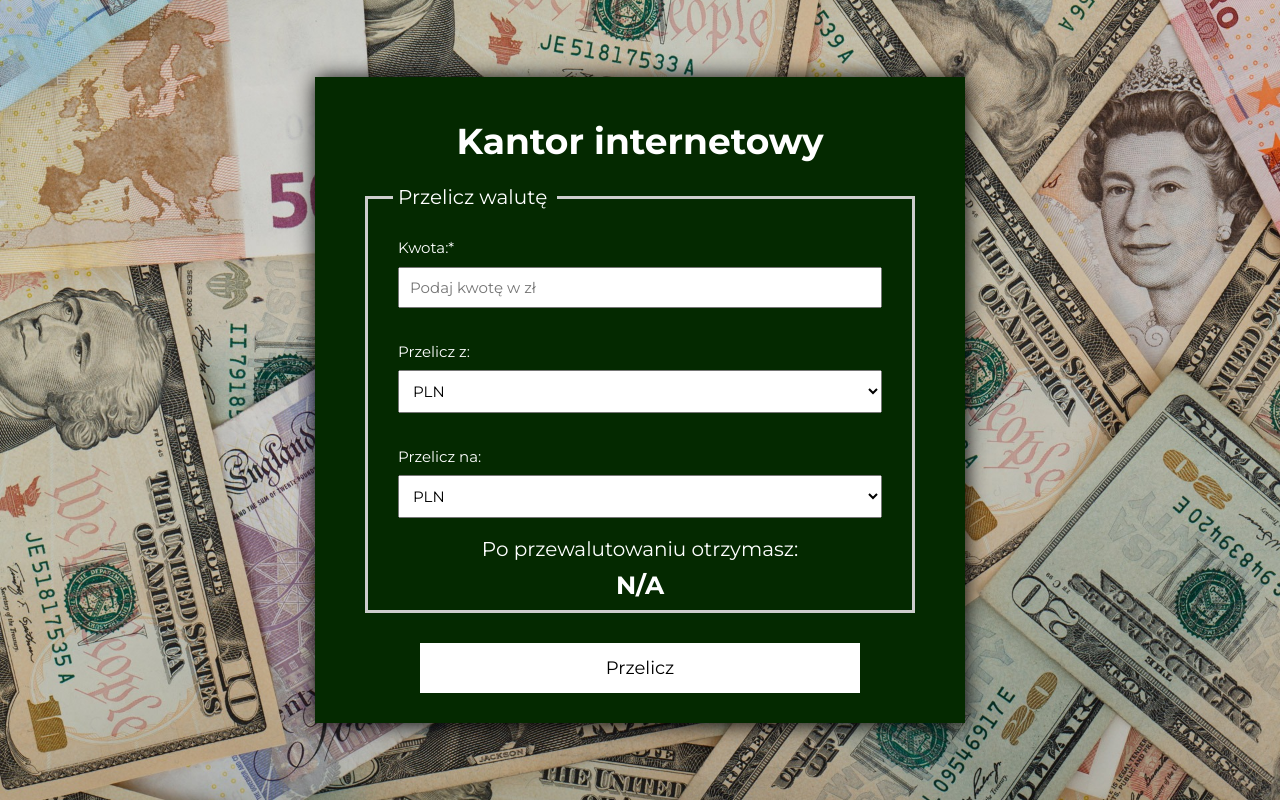
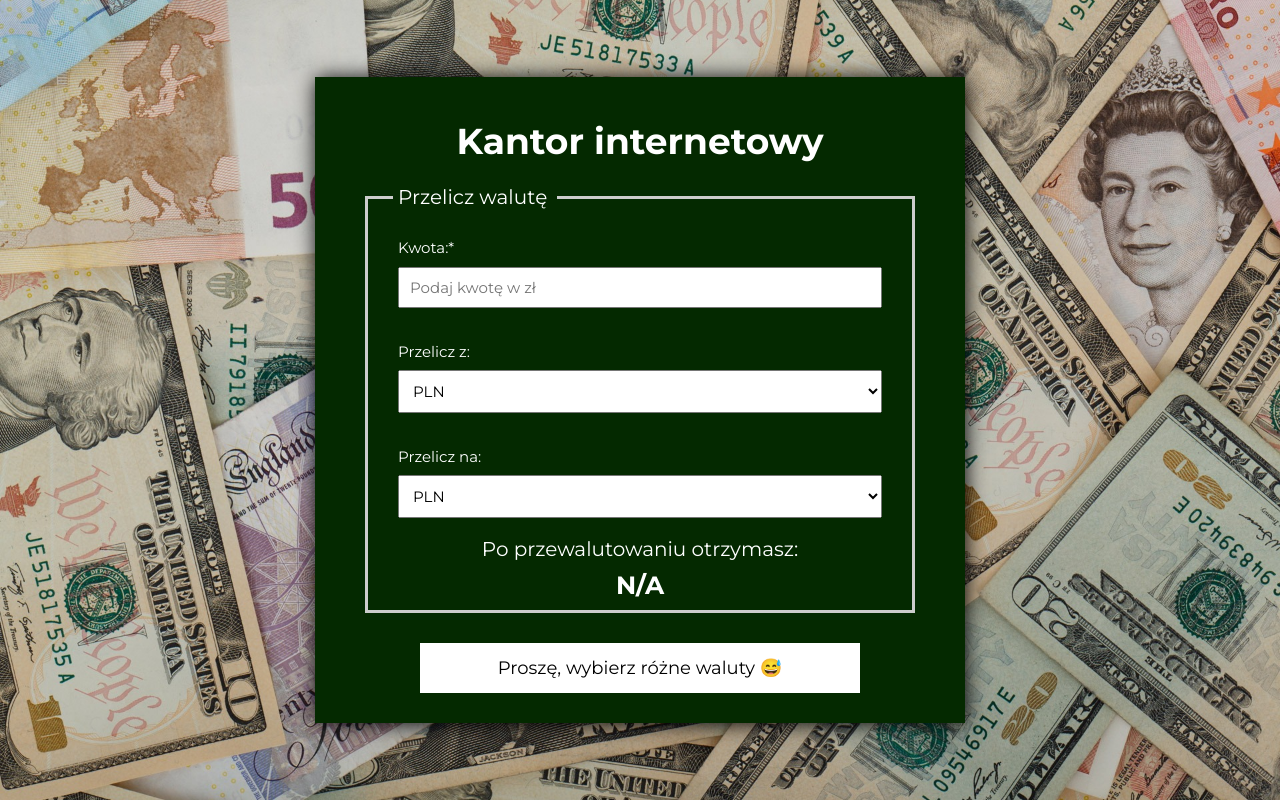
Before and after one commit to matgrd/currency-converter-react, a React (Create React App) app: page / in a window 1280 px wide. Built offline with nearby package versions, Linux system fonts and the light colour scheme.

Commit message:
if inputCurrency = outputCurrency button disabled

```diff
--- a/src/Form/Button/index.js
+++ b/src/Form/Button/index.js
@@ -1,5 +1,15 @@
 import "./style.css";
 
-const Button = () => <button className="form__button">Przelicz</button>;
+const Button = ({ inputCurrency, outputCurrency }) => {
+  if (inputCurrency === outputCurrency) {
+    return (
+      <button className="form__button" disabled>
+        Proszę, wybierz różne waluty 😅
+      </button>
+    );
+  } else {
+    return <button className="form__button">Przelicz</button>;
+  }
+};
 
 export default Button;
```
